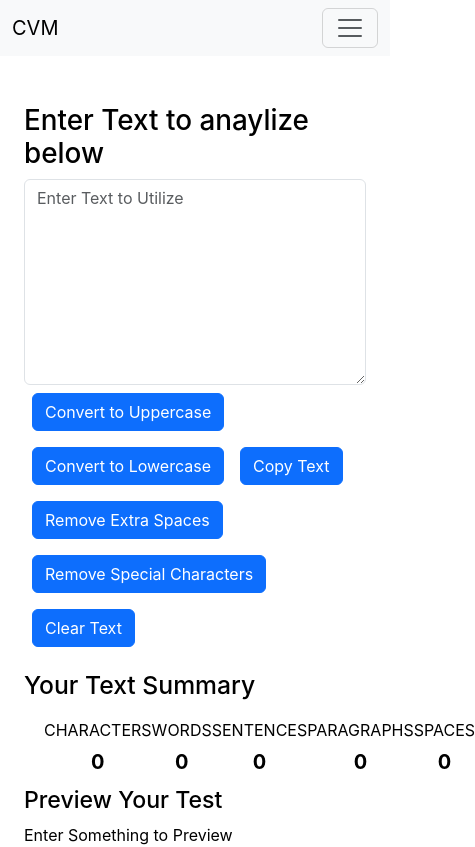
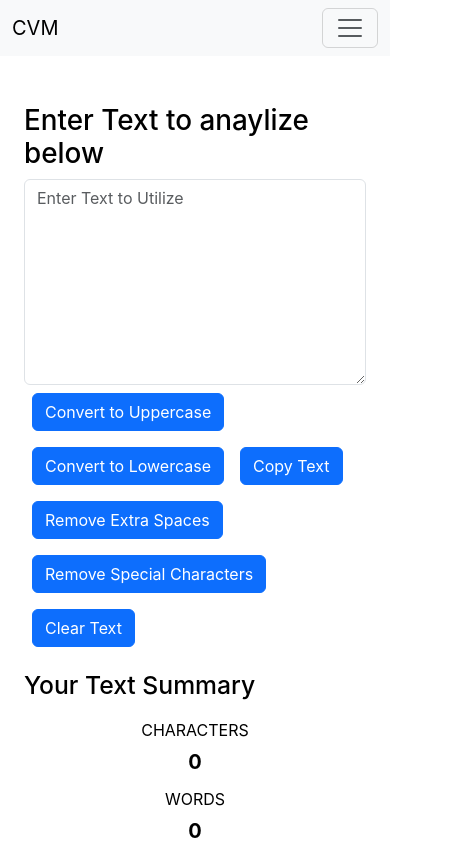
Before and after one commit to M-Farhan-Shaukat/react_learn, a React (Create React App) app: page / in a window 390 px wide. Shown: the top 847 px of the page, 475 px wide, since content can reach past the window. Built offline with nearby package versions, Linux system fonts and the light colour scheme.

Commit message:
css updated

```diff
--- a/src/App.css
+++ b/src/App.css
@@ -44,13 +44,15 @@
 .statistics {
   display: flex;
   justify-content: space-between;
-  /* background-color: #3b5998; */
-  /* color: white; */
   padding: 10px 20px;
   border-radius: 5px;
+  flex-wrap: wrap; /* Allow items to wrap on smaller screens */
+  gap: 10px; /* Add space between items */
 }
+
 .stat {
   text-align: center;
+  flex: 1 1 15%; /* Ensure each stat takes 20% of the container width, but shrinks if necessary */
 }
 
 .stat span:first-child {
@@ -63,3 +65,15 @@
   font-size: 20px;
   font-weight: bold;
 }
+
+@media (max-width: 768px) {
+  .stat {
+    flex: 1 1 45%; /* On medium screens, each stat takes 45% of the width */
+  }
+}
+
+@media (max-width: 480px) {
+  .stat {
+    flex: 1 1 100%; /* On small screens, each stat takes the full width */
+  }
+}
```
